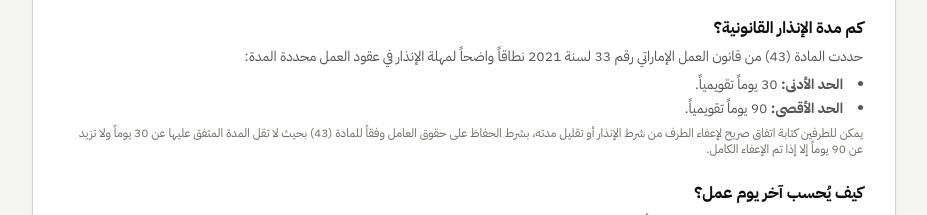
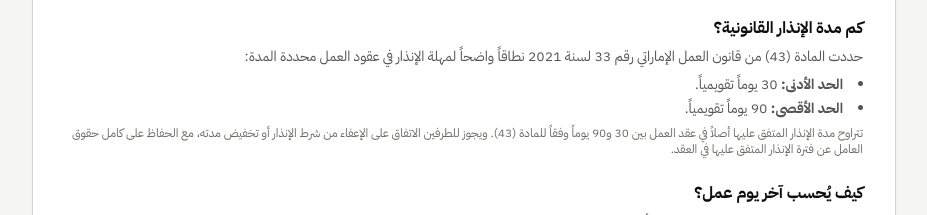
Before and after one commit to MAHMADzubair/arabic-tools, a Next.js app: page /ar/ae/notice-period-calculator in a window 1280 px wide. Shown: the part 2400-2615 px from the top of the page, without its empty margins (176-1103 px from the left). Built offline with nearby package versions, Linux system fonts and the light colour scheme; no server answers.

Commit message:
Correct legal wording paragraph for UAE notice period

```diff
--- a/app/ar/ae/notice-period-calculator/page.js
+++ b/app/ar/ae/notice-period-calculator/page.js
@@ -213,7 +213,7 @@ export default function UaeNoticePeriodCalculatorPage() {
                 <li><strong>الحد الأقصى:</strong> 90 يوماً تقويمياً.</li>
               </ul>
               <p className="text-xs text-ink-muted mt-1.5">
-                يمكن للطرفين كتابة اتفاق صريح لإعفاء الطرف من شرط الإنذار أو تقليل مدته، بشرط الحفاظ على حقوق العامل وفقاً للمادة (43) بحيث لا تقل المدة المتفق عليها عن 30 يوماً ولا تزيد عن 90 يوماً إلا إذا تم الإعفاء الكامل.
+                تتراوح مدة الإنذار المتفق عليها أصلاً في عقد العمل بين 30 و90 يوماً وفقاً للمادة (43). ويجوز للطرفين الاتفاق على الإعفاء من شرط الإنذار أو تخفيض مدته، مع الحفاظ على كامل حقوق العامل عن فترة الإنذار المتفق عليها في العقد.
               </p>
             </div>
 
```
